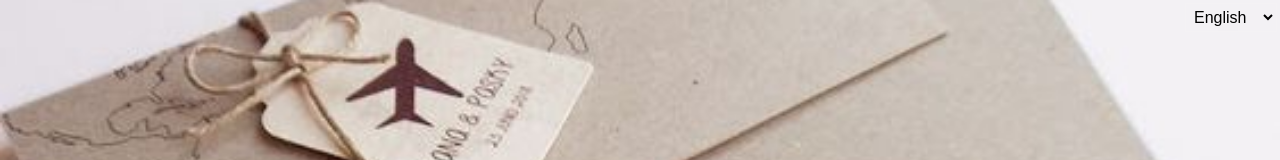
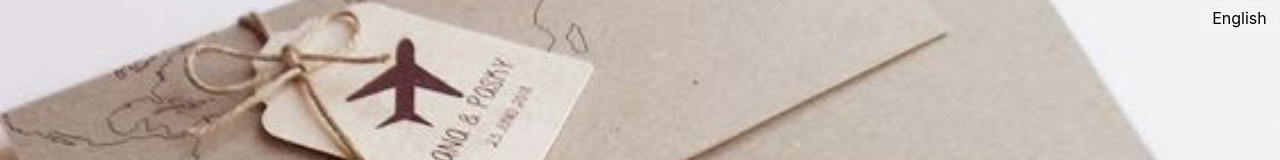
Before and after one commit to soumia-elyakni/norophilia-bc, a React (Create React App) app: page / in a window 1280 px wide. Shown: the top 160 px of the page. Built offline with nearby package versions, Linux system fonts and the light colour scheme.

Commit message:
Update App.css
Update LanguageSelector style and add his hover mode and update his option style

```diff
--- a/src/App.css
+++ b/src/App.css
@@ -6,17 +6,30 @@
 }
 
 .language-selector {
+  appearance: none;
   position: fixed;
   top: 3px;
   right: 3px;
-  background: transparent;
-  border: 1px solid rgba(255, 255, 255, 0.079);
+  background-color: rgba(255, 255, 255, 0.1);
+  backdrop-filter: blur(10px);
+  border: 1px solid rgba(255, 255, 255, 0.2);
+  border-radius: 20px;
   font-size: 16px;
   padding: 4px;
+  cursor: pointer;
+  outline: none;
+  font-family: inherit;
+  transition: all 0.3s ease;
+  text-align: center;
+}
+.language-selector:hover {
+  background-color: rgba(255, 255, 255, 0.15);
+  border-color: rgba(255, 255, 255, 0.4);
 }
 
 .language-selector .option {
-  background-color: transparent;
+  background-color: #1a1a1a;
+  color: white;
   padding: 0;
   margin: 0;
   padding-left: 1em;
```
